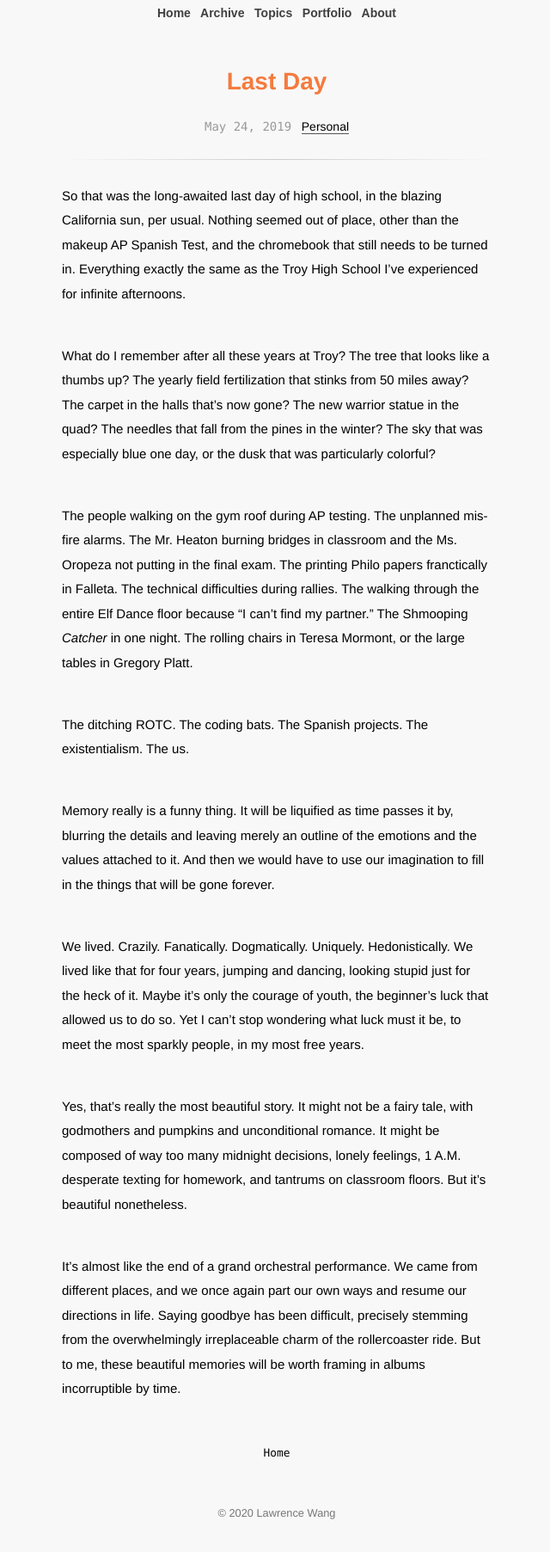
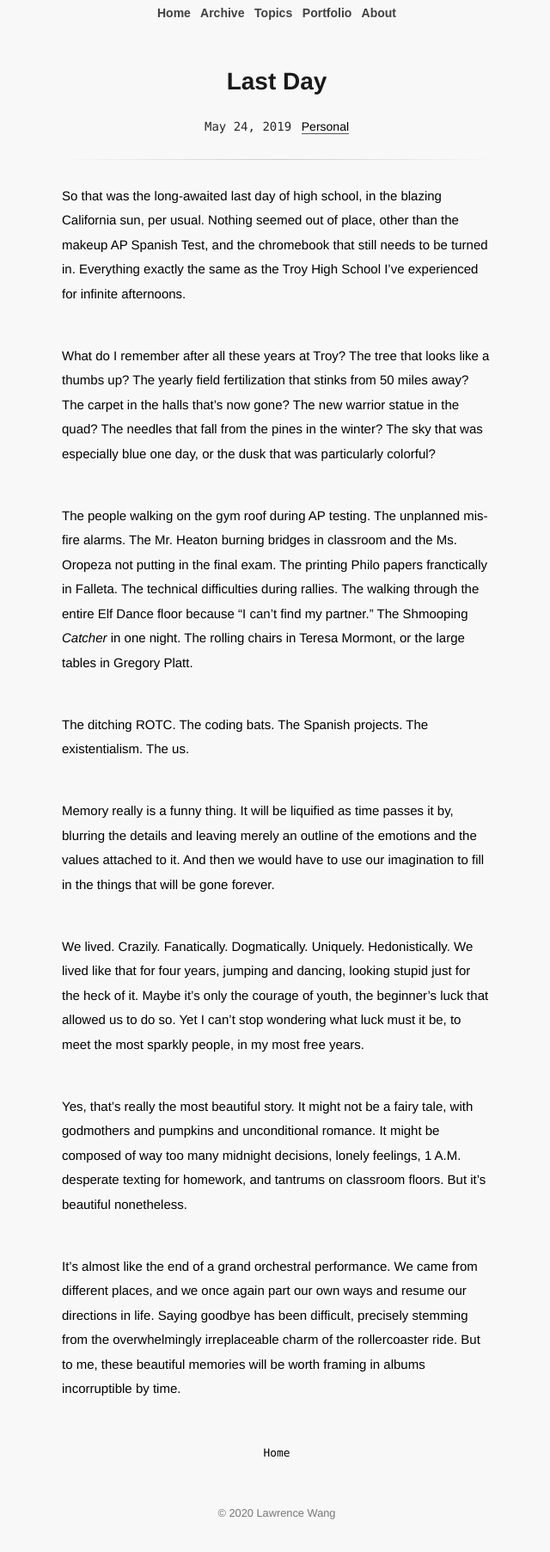
Before and after one commit to law-wang/blog-1.1, a Jekyll site: the page built from _posts/2019-05-24-last-day.md, in a window 1280 px wide. Shown: the part 286-2091 px from the top of the page at 86% size, without its empty margins (318-958 px from the left). Built offline with Jekyll 4.4.1, drawn with Linux system fonts in a browser that asks for light colours; some web fonts are replaced.

Commit message:
Update main.scss

```diff
--- a/_sass/main.scss
+++ b/_sass/main.scss
@@ -85,7 +85,7 @@
 a.nounderline {
       text-decoration: none!important;
       &:hover {
-        color: rgb(231, 189, 116);
+        color: #999;
         //border: 1px solid rgb(231, 189, 116);
         transition: .5s;
       }
@@ -146,7 +146,7 @@
       a.nounderline {
         text-decoration: none!important;
         &:hover {
-          color: rgb(231, 189, 116);
+          color: #999;
           //border: 1px solid rgb(231, 189, 116);
           transition: .5s;
         }
@@ -176,7 +176,7 @@
   margin-left: 1px;
 }
 time {
-  color: #999;
+  color: #262626;
 }
 code,
 pre,
@@ -239,10 +239,10 @@
     line-height: 1.4em;
     text-align: center;
     font-size: 2em;
-    color: #f47b3e;
+    color: #1a1a1a;
   }
   .divider {
-    background: #ddd;
+    background: #262626;
     background: -webkit-gradient(linear,left top,right top,from(rgba(221,221,221,0)),color-stop(#ccc),to(rgba(221,221,221,0)));
     background: -webkit-linear-gradient(left,rgba(221,221,221,0),#ccc,rgba(221,221,221,0));
     background: linear-gradient(to right,rgba(221,221,221,0),#ccc,rgba(221,221,221,0));
```
